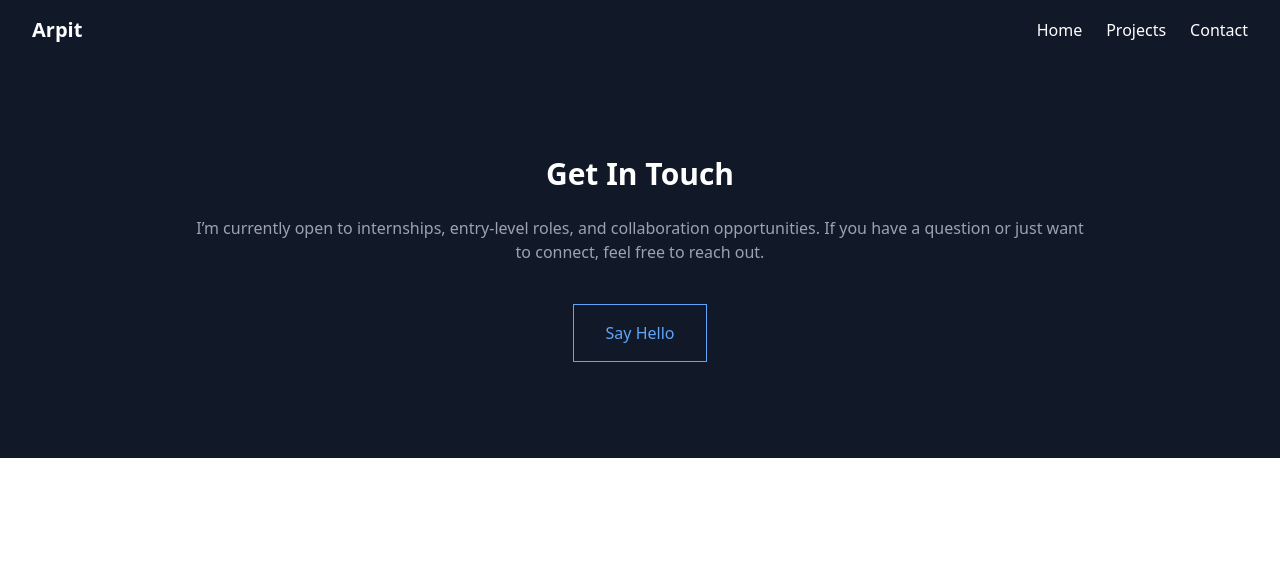
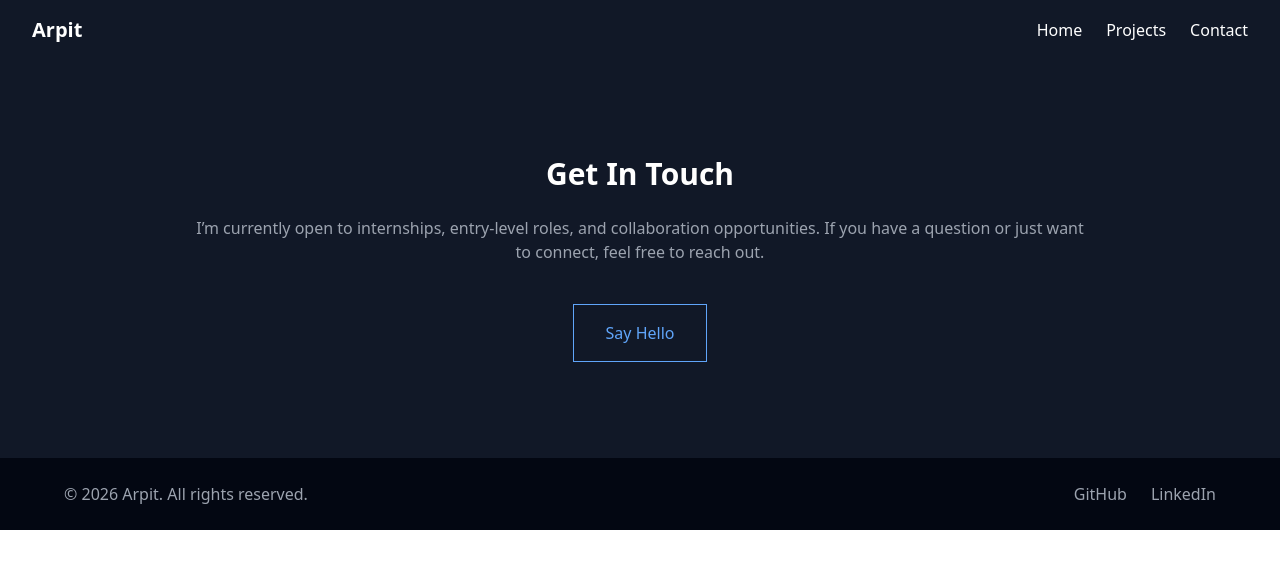
Before and after one commit to chavdaarpitsinh1248/portfolio, a React (Vite) app: page /contact in a window 1280 px wide. Shown: the top 568 px of the page. Built offline with nearby package versions, Linux system fonts and the light colour scheme.

Commit message:
feat: add global footer with social links

```diff
--- a/src/App.jsx
+++ b/src/App.jsx
@@ -1,20 +1,23 @@
 import { BrowserRouter, Routes, Route } from "react-router-dom";
 import Navbar from "./components/Navbar";
+import Footer from "./components/Footer";
+
 import Home from "./pages/Home";
 import Projects from "./pages/Projects";
 import Contact from "./pages/Contant";
-
-
 
 function App() {
   return (
     <BrowserRouter>
       <Navbar />
+
       <Routes>
         <Route path="/" element={<Home />} />
         <Route path="/projects" element={<Projects />} />
         <Route path="/contact" element={<Contact />} />
       </Routes>
+
+      <Footer />
     </BrowserRouter>
   );
 }
--- /dev/null
+++ b/src/components/Footer.jsx
@@ -0,0 +1,32 @@
+function Footer() {
+  return (
+    <footer className="bg-gray-950 text-gray-400 px-8 py-6">
+      <div className="max-w-6xl mx-auto flex flex-col sm:flex-row justify-between items-center gap-4">
+        <p>
+          © {new Date().getFullYear()} Arpit. All rights reserved.
+        </p>
+
+        <div className="flex gap-6">
+          <a
+            href="https://github.com/chavdaarpitsinh1248"
+            target="_blank"
+            rel="noreferrer"
+            className="hover:text-white"
+          >
+            GitHub
+          </a>
+          <a
+            href="www.linkedin.com/in/chavda-arpitsinh"
+            target="_blank"
+            rel="noreferrer"
+            className="hover:text-white"
+          >
+            LinkedIn
+          </a>
+        </div>
+      </div>
+    </footer>
+  );
+}
+
+export default Footer;
```
